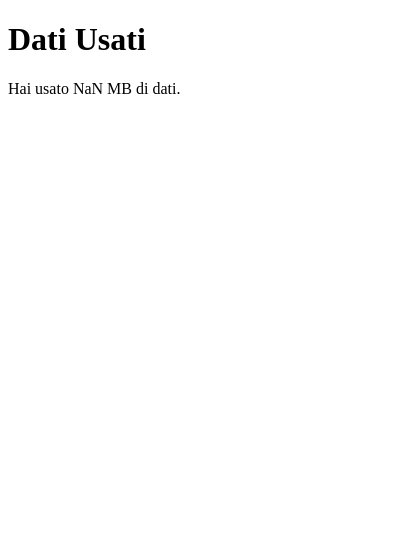
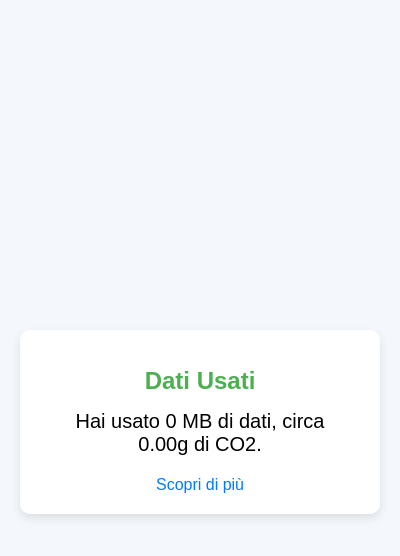
Before and after one commit to uauei123/hackathon-2025, a browser extension: page estensione/popup.html in a window 400 px wide. Drawn offline with Linux system fonts and the light colour scheme.

Commit message:
estensione

```diff
--- a/estensione/popup.html
+++ b/estensione/popup.html
@@ -1,12 +1,67 @@
 <!DOCTYPE html>
-<html>
-  <head>
-    <title>Data Usage</title>
-  </head>
-  <body>
-    <h1>Dati Usati</h1>
-    <p id="dataUsed">Caricamento...</p>
+<html lang="en">
+<head>
+    <meta charset="UTF-8">
+    <meta name="viewport" content="width=device-width, initial-scale=1.0">
+    <title>Ecobyte Data Counter</title>
+    <style>
+        body {
+            font-family: 'Arial', sans-serif;
+            background-color: #f4f7fb;
+            margin: 0;
+            padding: 0;
+            display: flex;
+            justify-content: center;
+            align-items: center;
+            height: 100vh;
+            color: #333;
+        }
+        .container {
+            background-color: #fff;
+            padding: 20px 30px;
+            border-radius: 10px;
+            box-shadow: 0 4px 10px rgba(0, 0, 0, 0.1);
+            text-align: center;
+            width: 300px;
+        }
+        h1 {
+            font-size: 24px;
+            color: #4CAF50;
+            margin-bottom: 15px;
+        }
+        p {
+            font-size: 18px;
+            color: #555;
+            font-weight: bold;
+            margin-top: 0;
+        }
+        #dataUsed {
+            color: #000;
+            font-size: 20px;
+            margin-top: 10px;
+        }
+        .loading {
+            color: #4CAF50;
+            font-weight: normal;
+        }
+        .discover-link {
+            margin-top: 20px;
+            font-size: 16px;
+            color: #007BFF;
+            text-decoration: none;
+        }
+        .discover-link:hover {
+            text-decoration: underline;
+        }
+    </style>
+</head>
+<body>
+    <div class="container">
+        <h1>Dati Usati</h1>
+        <p id="dataUsed" class="loading">Caricamento...</p>
+        <a href="https://www.example.com" class="discover-link" target="_blank">Scopri di più</a>
+    </div>
 
     <script src="popup.js"></script>
-  </body>
+</body>
 </html>
--- a/estensione/popup.js
+++ b/estensione/popup.js
@@ -1,4 +1,10 @@
 chrome.storage.local.get(["totalDataUsed"], (result) => {
   let usedMB = (result.totalDataUsed / (1024 * 1024)).toFixed(2);
-  document.getElementById("dataUsed").textContent = `Hai usato ${usedMB} MB di dati.`;
+
+  if(isNaN(usedMB))
+  {
+    usedMB = 0;
+  }
+
+  document.getElementById("dataUsed").textContent = `Hai usato ${usedMB} MB di dati, circa ${(usedMB * 5).toFixed(2)}g di CO2.`;
 });
```
Also changed, not shown: estensione/logo.png (added), estensione/manifest.json.
